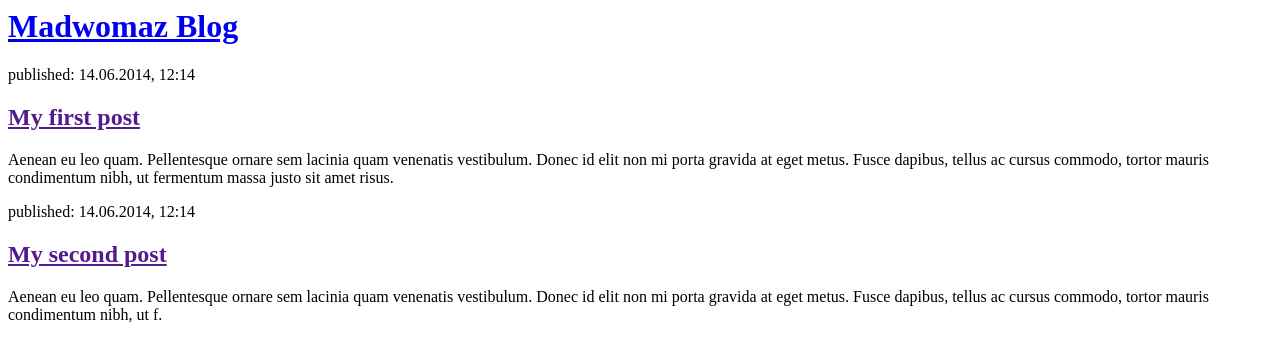
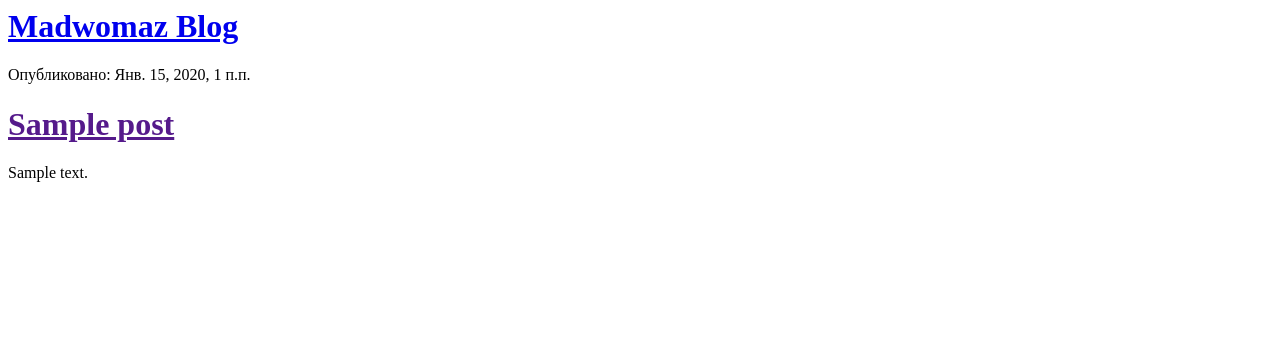
Before and after one commit to MadwomaZ/Django-blog, a Django app: template blog/templates/blog/post_list.html in a window 1280 px wide. Shown: the top 362 px of the page. Run offline with Django 3.2, Linux system fonts and the light colour scheme; the template is opened without the code that fills it: values that come from a table or form of the project are taken from there, others are empty; tables that the repository leaves empty hold one stand-in row (values such as "Sample post").

Commit message:
Modified templates to display posts from DB

```diff
--- a/blog/templates/blog/post_list.html
+++ b/blog/templates/blog/post_list.html
@@ -2,11 +2,12 @@
 	<head>
 		<title>Madwomaz blog</title>
 	</head>
+	<body>
 		<div>
             <h1><a href="/">Madwomaz Blog</a></h1>
         </div>
 
-        <div>
+        <!-- <div>
             <p>published: 14.06.2014, 12:14</p>
             <h2><a href="">My first post</a></h2>
             <p>Aenean eu leo quam. Pellentesque ornare sem lacinia quam venenatis vestibulum. Donec id elit non mi porta gravida at eget metus. Fusce dapibus, tellus ac cursus commodo, tortor mauris condimentum nibh, ut fermentum massa justo sit amet risus.</p>
@@ -16,6 +17,13 @@
             <p>published: 14.06.2014, 12:14</p>
             <h2><a href="">My second post</a></h2>
             <p>Aenean eu leo quam. Pellentesque ornare sem lacinia quam venenatis vestibulum. Donec id elit non mi porta gravida at eget metus. Fusce dapibus, tellus ac cursus commodo, tortor mauris condimentum nibh, ut f.</p>
-        </div>
-
+        </div> -->
+        {% for post in posts %}
+        	<div>
+        		<p>Опубликовано: {{ post.published_date }}</p>
+        		<h1><a href="">{{post.title}}</a></h1>
+        		<p>{{post.text|linebreaksbr }}</p>
+        	</div>
+        {% endfor %}
+    </body>
 </html>
--- a/blog/views.py
+++ b/blog/views.py
@@ -1,4 +1,7 @@
 from django.shortcuts import render
+from django.utils import timezone
+from .models import Post
 
 def post_list(request):
-    return render(request, 'blog/post_list.html', {})
+    posts = Post.objects.filter(published_date__lte=timezone.now()).order_by('published_date')
+    return render(request, 'blog/post_list.html', {'posts': posts})
```
